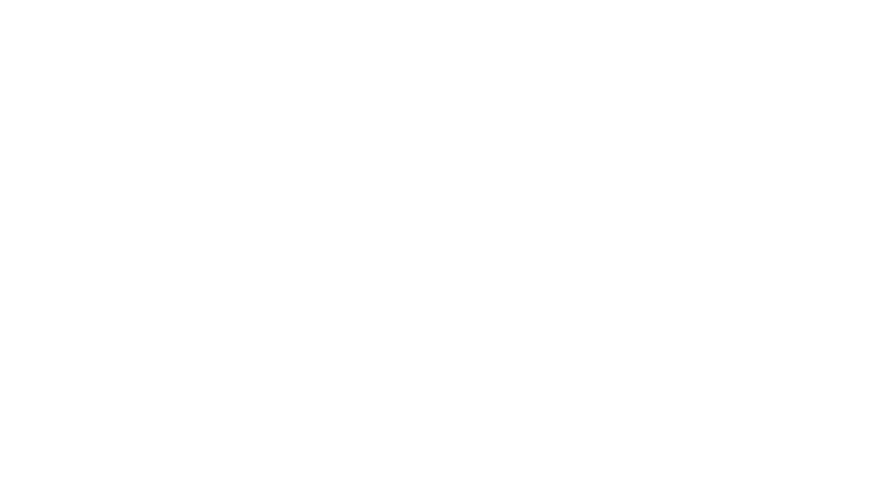
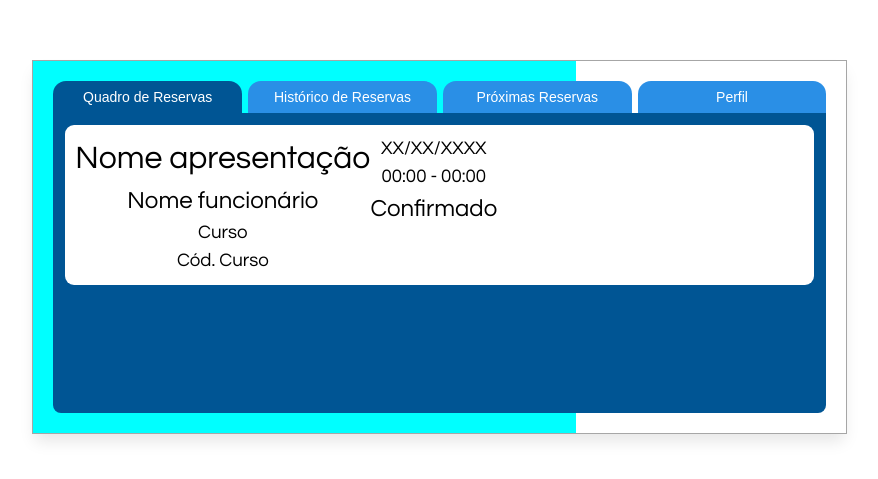
Before and after one commit to Samulso/reservaAuditorio, a React app in the folder frontend/: page /SplashScreen in a window 1280 px wide. Before the commit this address had no page. Shown: the part 153-632 px from the top of the page, without its empty margins (336-1214 px from the left). Built offline with nearby package versions, Linux system fonts and the light colour scheme; the HTML template or start-up script is replaced by a standard one.

Commit message:
SplashScreen

```diff
--- a/frontend/src/App.jsx
+++ b/frontend/src/App.jsx
@@ -1,6 +1,7 @@
 import { BrowserRouter, Routes, Route } from "react-router-dom"
 import Login from "./pages/login.jsx"
 import Register from "./pages/register.jsx"
+import SplashScreen from "./pages/SplashScreen.jsx"
 import "./App.css"
 
 function App() {
@@ -9,6 +10,7 @@
       <Routes>
         <Route path="/" element={<Login />} />
         <Route path="/register" element={<Register />} />
+        <Route path="/SplashScreen" element={<SplashScreen />} />
       </Routes>
     </BrowserRouter>
   )
--- a/frontend/src/pages/SplashScreen.jsx
+++ b/frontend/src/pages/SplashScreen.jsx
@@ -1,27 +1,97 @@
-import React, { useEffect } from 'react';
-import { useNavigate } from 'react-router-dom';
+import React, { useState } from "react";
+import { Link } from "react-router-dom";
+import "../styles/SplashScreen.css";
+
+// SPLASHSCREEN DO FUNCIONARIO - DOCENTE
 
 function SplashScreen() {
-    const navigate = useNavigate();
+  const [activeTab, setActiveTab] = useState("aba1");
 
-    useEffect(() => {
-        const timer = setTimeout(() => {
-            navigate('/login');
+  const tabClicked = (abaId) => {
+    setActiveTab(abaId);
+  };
 
-        }, 3000);
+  return (
+    <div className="field">
+      <div className="container" id="container">
+        <div className="tab-buttons">
+          <button
+            className={`tab-btn ${activeTab === "aba1" ? "active" : ""}`}
+            onClick={() => tabClicked("aba1")}
+          >
+            Quadro de Reservas
+          </button>
+          <button
+            className={`tab-btn ${activeTab === "aba2" ? "active" : ""}`}
+            onClick={() => tabClicked("aba2")}
+          >
+            Histórico de Reservas
+          </button>
+          <button
+            className={`tab-btn ${activeTab === "aba3" ? "active" : ""}`}
+            onClick={() => tabClicked("aba3")}
+          >
+            Próximas Reservas
+          </button>
+          <button
+            className={`tab-btn ${activeTab === "aba4" ? "active" : ""}`}
+            onClick={() => tabClicked("aba4")}
+          >
+            Perfil
+          </button>
+        </div>
 
-        return () => clearTimeout(timer);
-    }, [navigate]);
+        <div className="tab-contents">
+          <div
+            className={`content ${activeTab === "aba1" ? "show" : ""}`}
+            id="aba1"
+          >
+            <ul className="proximas-reservas">
+              <li className="reserva-confirmada">
+                <div className="left-content">
+                  <div className="top">
+                    <h1>Nome apresentação</h1>
+                    <h2>Nome funcionário</h2>
+                  </div>
+                  <div className="bottom">
+                    <h3>Curso</h3>
+                    <h3>Cód. Curso</h3>
+                  </div>
+                </div>
+                <div className="right-content">
+                  <div className="top">
+                    <h3>XX/XX/XXXX</h3>
+                    <h3>00:00 - 00:00</h3>
+                  </div>
+                  <div className="bottom">
+                    <div className="status">
+                      <h2>Confirmado</h2>
+                      <div className="status-circle"></div>
+                    </div>
+                  </div>
+                </div>
+              </li>
+            </ul>
+          </div>
 
-    return (
-        <div id="container">
-            <div className="tab-buttons">
-                <button className="tab-btn" content-id="1">
-                    testee
-                </button>
-            </div>
+          <div
+            className={`content ${activeTab === "aba2" ? "show" : ""}`}
+            id="aba2"
+          ></div>
+
+          <div
+            className={`content ${activeTab === "aba3" ? "show" : ""}`}
+            id="aba3"
+          ></div>
+
+          <div
+            className={`content ${activeTab === "aba4" ? "show" : ""}`}
+            id="aba4"
+          ></div>
         </div>
-    );
+      </div>
+    </div>
+  );
 }
 
 export default SplashScreen;
--- a/frontend/src/pages/login.jsx
+++ b/frontend/src/pages/login.jsx
@@ -53,6 +53,8 @@
         </div>
 
         <button className="button-1" type="submit">Login</button>
+
+        <Link to={"/SplashScreen"}>SplashScreen</Link>
       </form>
     </div>
   );
--- /dev/null
+++ b/frontend/src/styles/SplashScreen.css
@@ -0,0 +1,84 @@
+@import url('https://fonts.googleapis.com/css2?family=Cormorant+Garamond:ital,wght@0,300..700;1,300..700&family=Questrial&display=swap');
+
+* {
+    margin: 0;
+    padding: 0;
+    box-sizing: border-box;
+}
+
+body {
+    color: rgb(255, 255, 255);
+    display: flex;
+    align-items: center;
+    justify-content: center;
+    min-height: 100vh;
+}
+
+.field {
+    background-color: aqua;
+}
+
+.container {
+    width: 150%;
+    padding: 20px;
+    border: 1px solid #a6a6a6;
+    box-shadow: 0px 10px 15px -3px rgba(0, 0, 0, 0.1);
+}
+
+.tab-buttons {
+    display: flex;
+    gap: 6px;
+}
+
+.tab-btn {
+    width: 100%;
+    border: none;
+    color: rgb(255, 255, 255);
+    border-radius: 13px 13px 0px 0px;
+    background-color: #2a8fe6;
+    font-weight: 500;
+    padding: 8px;
+    font-size: 14px;
+    cursor: pointer;
+}
+
+.tab-btn.active {
+    background-color: #005594;
+    transition: background 0.3s ease;
+}
+
+.tab-btn:hover {
+    background-color: #0066b2;
+    transition: background 0.3s  ease;
+}
+.content {
+    display: none;
+    min-height: 300px;
+}
+
+#aba1 {
+
+    padding: 12px;
+}
+
+#aba1 ul {
+    list-style: none;
+    display: flex;
+    flex-direction: column;
+    width: 100%;
+}
+
+#aba1 li {
+    background-color: hsl(0, 0%, 100%);
+    padding: 10px;
+    border-radius: 9px;
+    color: black;
+    display: flex;
+}
+.content.show {
+    display: flex;
+    gap: 14px;
+    background-color: #005594;
+    border-radius: 0px 0px 8px 8px;
+    padding: 16px;
+}
```
